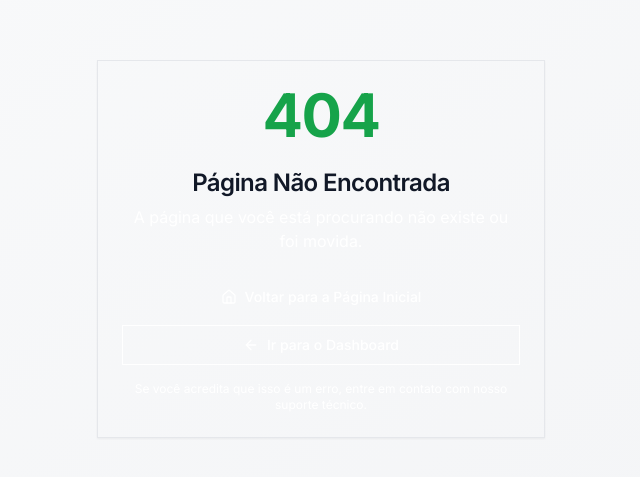
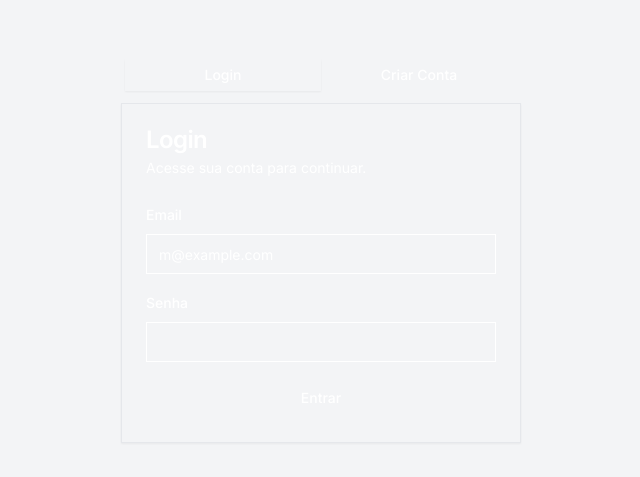
Before and after one commit to USBABC1/dna2, a Next.js app: page /login in a window 1280 px wide. Before the commit this address had no page. Shown: the part 151-628 px from the top of the page, without its empty margins (319-959 px from the left). Built offline with nearby package versions, Linux system fonts and the light colour scheme.

Commit message:
Create page.tsx

```diff
--- /dev/null
+++ b/src/app/login/page.tsx
@@ -0,0 +1,77 @@
+// src/app/login/page.tsx
+import { login, signup } from './actions'
+import { Button } from '@/components/ui/button'
+import {
+  Card,
+  CardContent,
+  CardDescription,
+  CardHeader,
+  CardTitle,
+} from '@/components/ui/card'
+import { Input } from '@/components/ui/input'
+import { Label } from '@/components/ui/label'
+import { Tabs, TabsContent, TabsList, TabsTrigger } from '@/components/ui/tabs'
+
+export default function LoginPage({ searchParams }: { searchParams: { message: string } }) {
+  return (
+    <div className="flex items-center justify-center min-h-screen bg-gray-100 dark:bg-gray-900">
+      <Tabs defaultValue="login" className="w-[400px]">
+        <TabsList className="grid w-full grid-cols-2">
+          <TabsTrigger value="login">Login</TabsTrigger>
+          <TabsTrigger value="signup">Criar Conta</TabsTrigger>
+        </TabsList>
+        <TabsContent value="login">
+          <Card>
+            <CardHeader>
+              <CardTitle>Login</CardTitle>
+              <CardDescription>
+                Acesse sua conta para continuar.
+              </CardDescription>
+            </CardHeader>
+            <CardContent>
+              <form className="space-y-4">
+                 <div className="space-y-2">
+                  <Label htmlFor="email-login">Email</Label>
+                  <Input id="email-login" name="email" type="email" placeholder="m@example.com" required />
+                </div>
+                <div className="space-y-2">
+                  <Label htmlFor="password-login">Senha</Label>
+                  <Input id="password-login" name="password" type="password" required />
+                </div>
+                <Button formAction={login} className="w-full">Entrar</Button>
+              </form>
+            </CardContent>
+          </Card>
+        </TabsContent>
+        <TabsContent value="signup">
+          <Card>
+            <CardHeader>
+              <CardTitle>Criar Conta</CardTitle>
+              <CardDescription>
+                Crie uma nova conta para começar a usar o app.
+              </CardDescription>
+            </CardHeader>
+            <CardContent>
+               <form className="space-y-4">
+                 <div className="space-y-2">
+                  <Label htmlFor="email-signup">Email</Label>
+                  <Input id="email-signup" name="email" type="email" placeholder="m@example.com" required />
+                </div>
+                <div className="space-y-2">
+                  <Label htmlFor="password-signup">Senha</Label>
+                  <Input id="password-signup" name="password" type="password" required />
+                </div>
+                <Button formAction={signup} className="w-full">Criar Conta</Button>
+              </form>
+            </CardContent>
+          </Card>
+        </TabsContent>
+      </Tabs>
+      {searchParams?.message && (
+        <p className="mt-4 p-4 bg-foreground/10 text-foreground text-center absolute top-2 rounded-md">
+          {searchParams.message}
+        </p>
+      )}
+    </div>
+  )
+}
```
